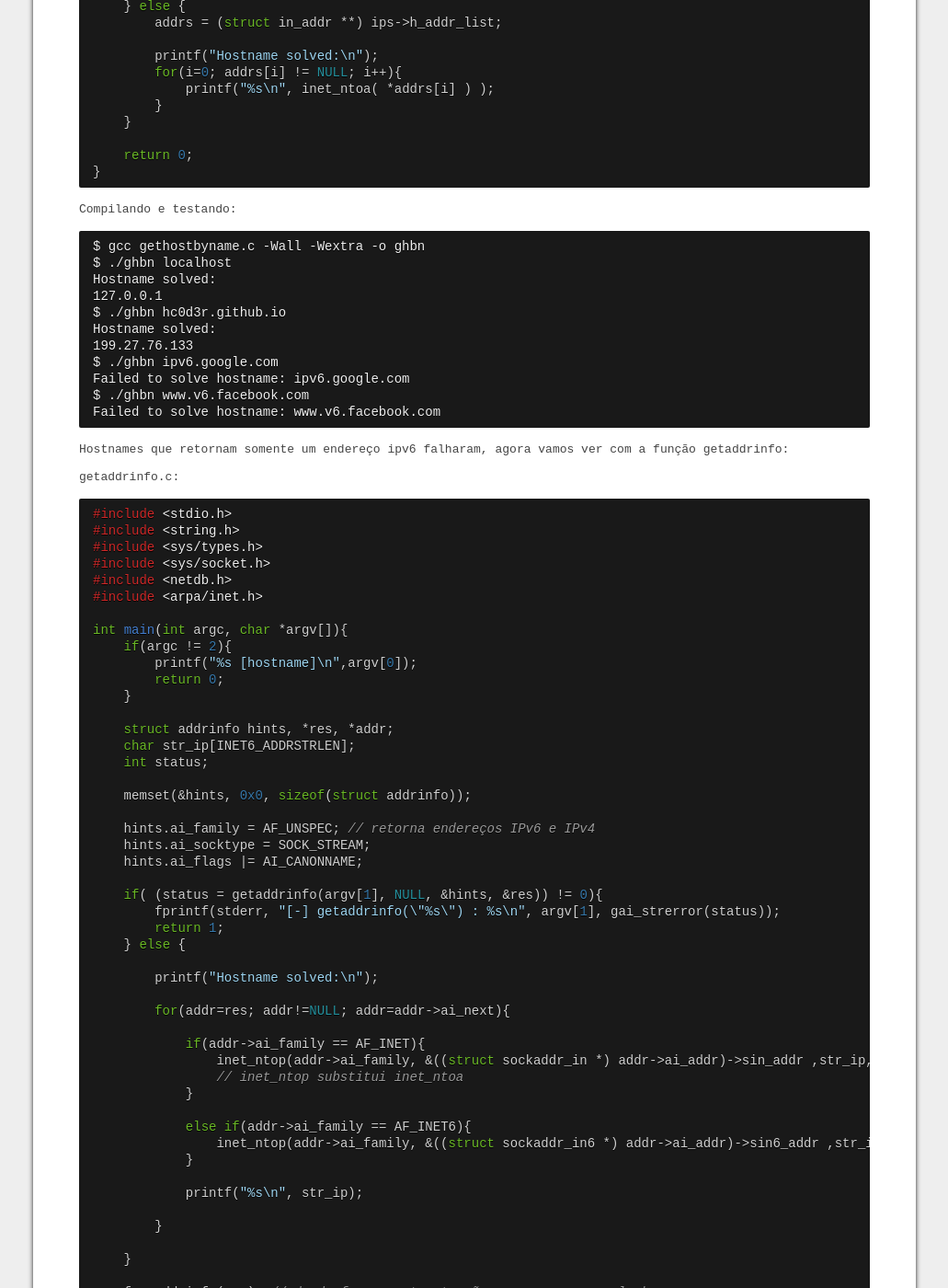
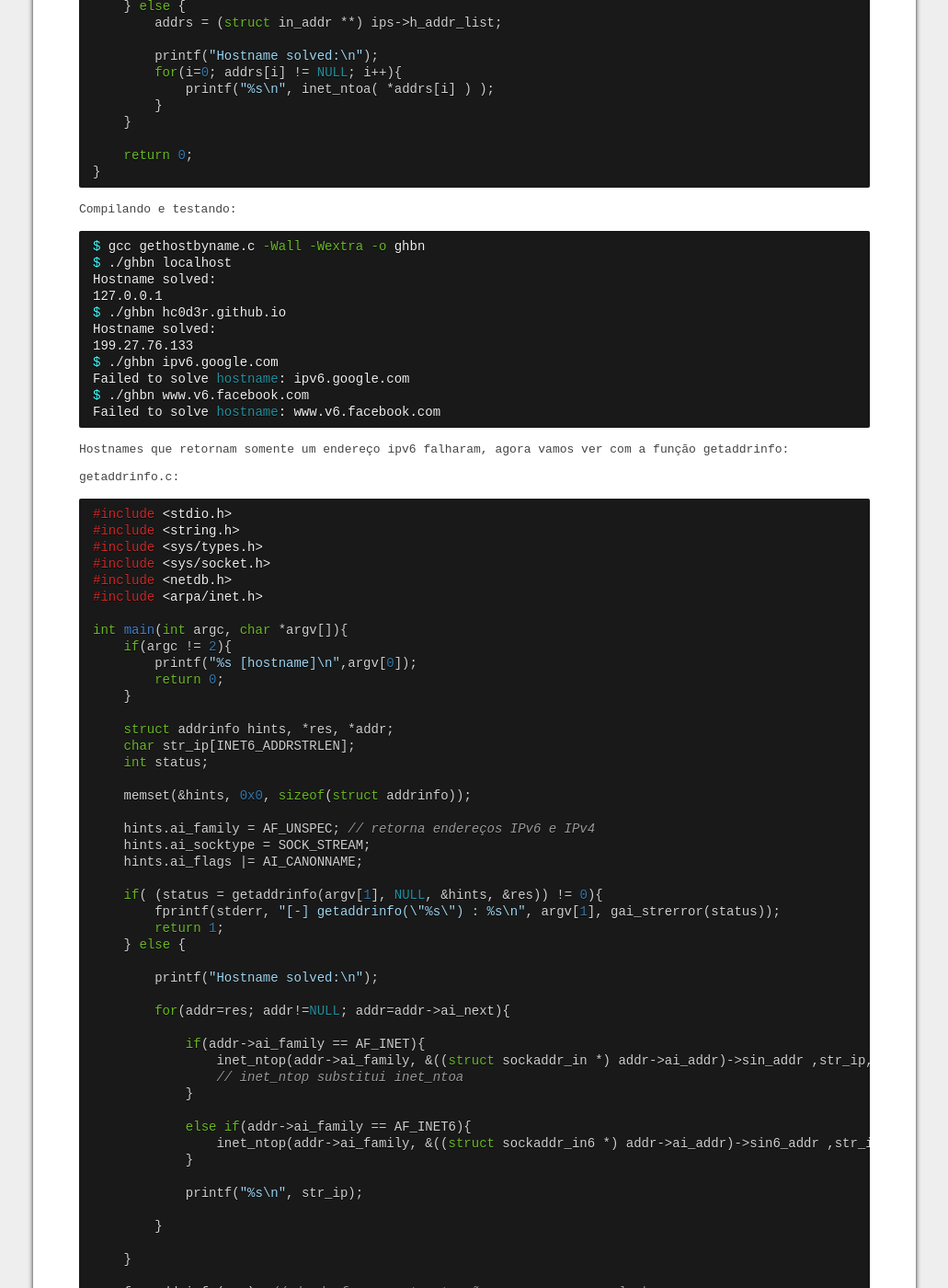
Before and after one commit to hc0d3r/hc0d3r.github.io, a Jekyll site: the page built from _posts/2015-12-15-getaddrinfo-exemplos.markdown, in a window 1280 px wide and 1400 px high, scrolled down 1586 px. Shown: the whole window at 92% size, without its empty margins (124-1155 px from the left). Built offline with Jekyll 4.4.1, drawn with Linux system fonts in a browser that asks for light colours; comment, search, counter and statistics services are not loaded; some of the changed text lies outside the part shown.

Commit message:
fixing syntax highlight error

```diff
--- a/_posts/2015-12-15-getaddrinfo-exemplos.markdown
+++ b/_posts/2015-12-15-getaddrinfo-exemplos.markdown
@@ -100,7 +100,7 @@ int main(int argc, char *argv[]){
 
 Compilando e testando:
 
-{% highlight plain  %}
+{% highlight bash %}
 $ gcc gethostbyname.c -Wall -Wextra -o ghbn
 $ ./ghbn localhost
 Hostname solved:
@@ -172,7 +172,7 @@ int main(int argc, char *argv[]){
 
 Compilando e testando:
 
-{% highlight plain  %}
+{% highlight bash %}
 $ gcc getaddrinfo.c -Wall -Wextra -o gai
 $ ./gai localhost
 Hostname solved:
```
